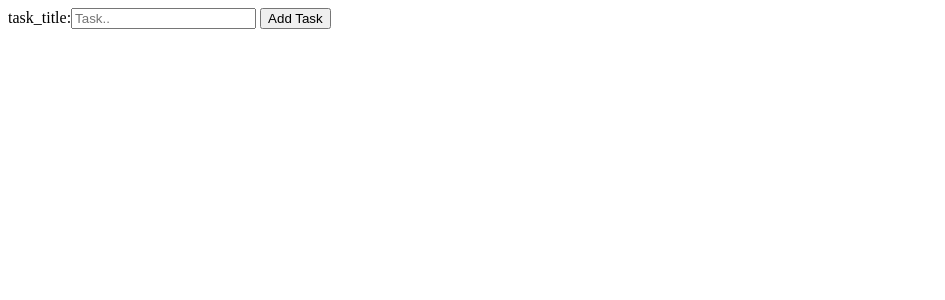
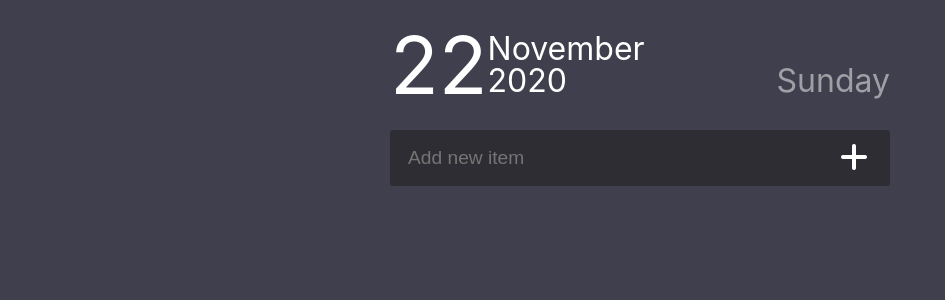
Before and after one commit to kshintaku/django-apps, a Django app: page /todo/ in a window 1280 px wide. Shown: the top 300 px of the page, without its empty margins (0-945 px from the left). Run offline with Django 3.2, Linux system fonts and the light colour scheme; data that the repository does not hold is empty; some libraries are stand-ins or nearby versions.

Commit message:
cleaned up frontend

```diff
--- a/todo/forms.py
+++ b/todo/forms.py
@@ -5,5 +5,5 @@ class TaskForm(forms.Form):
     task_title = forms.CharField(
         label="task_title",
         max_length=200,
-        widget=forms.TextInput(attrs={"placeholder": "Task.."}),
+        widget=forms.TextInput(attrs={"placeholder": "Add new item"}),
     )
--- /dev/null
+++ b/todo/static/css/todo.css
@@ -0,0 +1,172 @@
+html {
+    padding: 0;
+    margin: 0;
+}
+
+body {
+    display: block;
+    padding: 0;
+    margin: 0;
+    line-height: 1.5;
+    font-family: -apple-system, BlinkMacSystemFont, Segoe UI, Roboto, Oxygen,
+        Ubuntu, Cantarell, Fira Sans, Droid Sans, Helvetica Neue, sans-serif;
+    background-color: #403F4D;
+}
+
+button {
+    background-color: transparent;
+    border: none;
+    cursor: pointer;
+    font-size: 2rem;
+}
+
+.container {
+    width: 80%;
+    display: flex;
+    margin-left: auto;
+    margin-right: auto;
+    justify-content: center;
+    max-width: 500px;
+    flex-direction: column;
+}
+
+.container-date {
+    display: flex;
+    flex-direction: row;
+    height: auto;
+    width: 100%;
+    line-height: 1;
+    margin-top: 5%;
+    margin-bottom: 5%;
+    color: white;
+}
+
+.container-date-left {
+    display: flex;
+    flex-direction: row;
+    justify-content: left;
+    font-size: 5rem;
+}
+
+.container-date-right {
+    display: flex;
+    flex: auto;
+    justify-content: flex-end;
+    font-size: 2rem;
+    align-items: flex-end;
+    opacity: 50%;
+    margin-bottom: 8px;
+}
+
+.container-date-left-stacked {
+    display: flex;
+    flex-direction: column;
+    font-size: 2rem;
+    align-content: center;
+    margin-top: auto;
+    margin-bottom: auto;
+}
+
+.add-task {
+    width: 100%;
+    display: flex;
+    height: 3.5rem;
+    background-color: #2E2D33;
+    border-radius: 3px;
+}
+
+.add-task label {
+    display: none;
+}
+
+input[type=text] {
+    border: none;
+    background-color: transparent;
+    border-style: none;
+    font-size: 1.2rem;
+    width: 80%;
+    flex: auto;
+    align-items: center;
+    margin-left: 1rem;
+}
+
+input[type=text]:focus {
+    outline: none;
+}
+
+.add-task button {
+    justify-items: flex-end;
+    align-items: center;
+    margin-right: 1rem;
+    color: white;
+}
+
+.current-tasks {
+    display: flex;
+    flex-direction: column;
+}
+
+#completed-tasks {
+    max-height: 0;
+    overflow: hidden;
+    transition: max-height 0.2s ease-in-out;
+}
+
+#paused-tasks {
+    max-height: 100%;
+    overflow: hidden;
+    transition: max-height 0.2s ease-in-out;
+}
+
+.container-task {
+    flex-direction: row;
+    width: 100%;
+    display: flex;
+    height: 3.5rem;
+    background-color: #4E4E5C;
+    border-radius: 3px;
+    margin-top: 0.5rem;
+    align-items: center;
+    color: white;
+}
+
+.task-title {
+    margin-left: 1rem;
+}
+
+.container-buttons {
+    display: flex;
+    align-items: center;
+    margin-right: 1rem;
+    justify-content: flex-end;
+    flex: auto;
+    gap: 0.3rem;
+}
+
+.fa-times {
+    color: red;
+}
+
+.fa-check {
+    color: green;
+}
+
+.fa-pause {
+    color: yellow;
+}
+
+.complete-header {
+    display: flex;
+    flex-direction: row;
+    color: white;
+    font-size: 1.5rem;
+    gap: 1rem;
+}
+
+.pause-header {
+    display: flex;
+    flex-direction: row;
+    color: white;
+    font-size: 1.5rem;
+    gap: 1rem;
+}
--- /dev/null
+++ b/todo/static/scripts/todo.js
@@ -0,0 +1,52 @@
+let today = new Date();
+
+/**
+* Converts a day number to a string.
+*
+* @param {Number} dayIndex
+* @return {String} Returns day as string
+*/
+function dayOfWeekAsString(dayIndex) {
+    return ["Sunday","Monday","Tuesday","Wednesday","Thursday","Friday","Saturday"][dayIndex] || '';
+}
+
+/**
+* Converts a month number to a string.
+*
+* @param {Number} monthIndex
+* @return {String} Returns month as string
+*/
+function monthOfYearAsString(monthIndex) {
+    return ["January","February","March","April","May","June","July","August","September","October","November","December"][monthIndex] || '';
+}
+
+document.getElementById("date").innerHTML = today.getDate();
+document.getElementById("year").innerHTML = today.getFullYear();
+document.getElementById("day").innerHTML = dayOfWeekAsString(today.getDay());
+document.getElementById("month").innerHTML = monthOfYearAsString(today.getMonth());
+
+document.getElementById("paused-tasks").style.maxHeight = document.getElementById("paused-tasks").scrollHeight + 'px';
+
+function toggleComplete() {
+    completeContainer = document.getElementById("completed-tasks")
+    if(completeContainer.style.maxHeight) {
+        completeContainer.style.maxHeight = null;
+        document.getElementById("click-complete").innerHTML = '+'
+    }
+    else {
+        completeContainer.style.maxHeight = completeContainer.scrollHeight + 'px';
+        document.getElementById("click-complete").innerHTML = '-'
+    }
+}
+
+function togglePause() {
+    pauseContainer = document.getElementById("paused-tasks")
+    if(pauseContainer.style.maxHeight != '0px') {
+        pauseContainer.style.maxHeight = '0px';
+        document.getElementById("click-pause").innerHTML = '+'
+    }
+    else {
+        pauseContainer.style.maxHeight = pauseContainer.scrollHeight + 'px';
+        document.getElementById("click-pause").innerHTML = '-'
+    }
+}
--- a/todo/templates/todo/index.html
+++ b/todo/templates/todo/index.html
@@ -1,60 +1,115 @@
 <!DOCTYPE html>
 <html lang="en">
     <head>
+        {% load static %}
         <meta charset="UTF-8" />
         <meta name="viewport" content="width=device-width, initial-scale=1.0" />
+        <link rel="stylesheet" href="{% static '/css/todo.css' %}" type="text/css" />
+        <link rel="icon" href="{% static '/icons/favicon.ico' %}" type="image/x-icon" />
+        <script
+            src="https://kit.fontawesome.com/f03b43d7c4.js"
+            crossorigin="anonymous"
+        ></script>
         <title>Document</title>
     </head>
     <body>
+        <div class="container">
+            <div class="container-date">
+                <div class="container-date-left">
+                    <div id="date"></div>
+                    <div class="container-date-left-stacked">
+                        <div id="month"></div>
+                        <div id="year"></div>
+                    </div>
+                </div>
+                <div class="container-date-right">
+                    <div id="day"></div>
+                </div>
+            </div>
+            <form action="/todo/" method="post" class="add-task">
+                {% csrf_token %} {{ form }}
+                <button type="submit">
+                    <i class="fas fa-plus"></i>
+                </button>
+            </form>
             {% if tasks %}
-            <h1>Tasks</h1>
+                <div class="current-tasks">
                     {% for x in tasks %}
-                <div>{{ x.title }}</div>
+                        <div class="container-task">
+                            <div class="task-title">{{ x.title }}</div>
+                            <div class="container-buttons">
                                 <form action="/todo/" method="POST">
                                     {% csrf_token %}
-                    <button type="submit" name="del" value={{ x.id }}>Delete</button>
+                                    <button type="submit" name="del" value={{ x.id }}>
+                                        <i class="fas fa-times"></i>
+                                    </button>
                                 </form>
-                {% if not x.paused %}
                                 <form action="/todo/" method="POST">
                                     {% csrf_token %}
-                        <button type="submit" name="pause" value={{ x.id }}>Pause</button>
+                                    <button type="submit" name="pause" value={{ x.id }}>
+                                        <i class="fas fa-pause"></i>
+                                    </button>
                                 </form>
-                {% endif %}
-                {% if not x.complete %}
                                 <form action="/todo/" method="POST">
                                     {% csrf_token %}
                                     <button type="submit" name="complete" value={{ x.id }}>
-                            Complete
+                                        <i class="fas fa-check"></i>
                                     </button>
                                 </form>
+                            </div>
+                        </div>
+                    {% endfor %}
+                </div>
             {% endif %}
-            {% endfor %}
-            <h1>Paused Tasks</h1>
+            {% if paused %}
+                <div class="pause-header">
+                    <span onclick="togglePause()" id="click-pause">-</span>
+                    <div>Do Later</div>
+                </div>
+                <div class="paused-tasks" id="paused-tasks">
                     {% for p in paused %}
-                {{ p.title }}
+                        <div class="container-task">
+                            <div class="task-title">{{ p.title }}</div>
+                            <div class="container-buttons">
                                 <form action="/todo/" method="POST">
                                     {% csrf_token %}
-                    <button type="submit" name="del" value={{ p.id }}>Delete</button>
+                                    <button type="submit" name="del" value={{ p.id }}>
+                                        <i class="fas fa-times"></i>
+                                    </button>
                                 </form>
-                {% if not p.complete %}
                                 <form action="/todo/" method="POST">
                                     {% csrf_token %}
-                        <button type="submit" name="complete" value={{ p.id }}>Complete</button>
+                                    <button type="submit" name="complete" value={{ p.id }}>
+                                        <i class="fas fa-check"></i>
+                                    </button>
                                 </form>
+                            </div>
+                        </div>
+                    {% endfor %}
+                </div>
             {% endif %}
-            {% endfor %}
-            <h1>Completed Tasks</h1>
+            {% if complete %}
+                <div class="complete-header">
+                    <span onclick="toggleComplete()" id="click-complete">+</span>
+                    <div>Completed</div>
+                </div>
+                <div class="completed-tasks" id="completed-tasks">
                     {% for c in complete %}
-                {{ c.title }}
+                        <div class="container-task">
+                            <div class="task-title">{{ c.title }}</div>
+                            <div class="container-buttons">
                                 <form action="/todo/" method="POST">
                                     {% csrf_token %}
-                    <button type="submit" name="del" value={{ c.id }}>Delete</button>
+                                    <button type="submit" name="del" value={{ c.id }}>
+                                        <i class="fas fa-times"></i>
+                                    </button>
                                 </form>
+                            </div>
+                        </div>
                     {% endfor %}
+                </div>
             {% endif %}
-        <form action="/todo/" method="post">
-            {% csrf_token %} {{ form }}
-            <input type="submit" value="Add Task" />
-        </form>
+        </div>
+        <script src="{% static '/scripts/todo.js' %}"></script>
     </body>
 </html>
```
Also changed, not shown: todo/static/icons/favicon.ico (added). Lines whose indentation alone changed are shown as unchanged.
